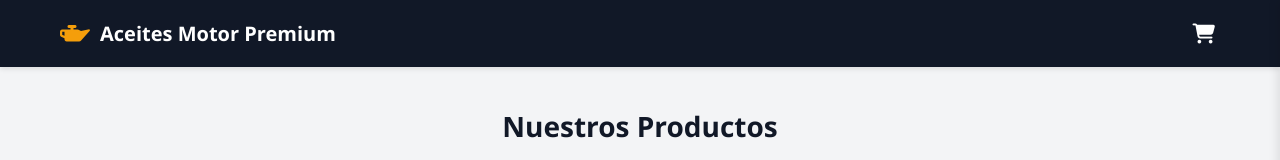
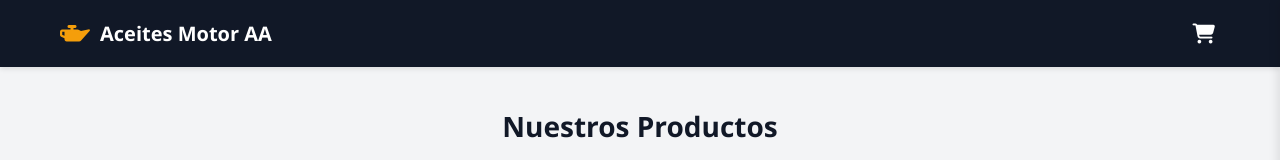
Before and after one commit to Aloncode777/Localprueba, a plain HTML site: page index.html in a window 1280 px wide. Shown: the top 160 px of the page. Drawn offline with Linux system fonts and the light colour scheme.

Commit message:
index.html

```diff
--- a/index.html
+++ b/index.html
@@ -13,7 +13,7 @@
             <div class="header-content">
                 <div class="logo">
                     <i class="fas fa-oil-can"></i>
-                    <h1>Aceites Motor Premium</h1>
+                    <h1>Aceites Motor AA</h1>
                 </div>
                 <button id="cart-button">
                     <i class="fas fa-shopping-cart"></i>
```
